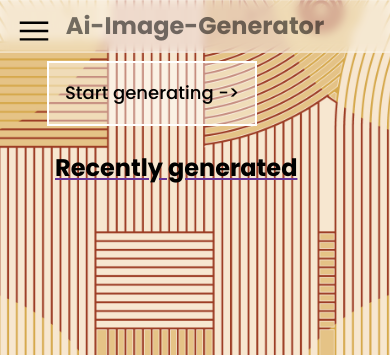
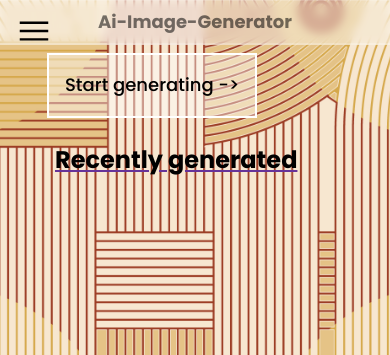
Before and after one commit to Hrushikesh-Reddy/Ai-Image-Generator, a Node server app: page / in a window 390 px wide. Shown: the top 355 px of the page. Run offline with Node 20, Linux system fonts and the light colour scheme; some libraries are stand-ins or nearby versions.

Commit message:
minor fixes

```diff
--- a/public/css/genpage.css
+++ b/public/css/genpage.css
@@ -61,7 +61,7 @@
         margin:0;
         padding:0;
         color:rgba(0, 0, 0, 0.534);
-        font-size: large;
+
     }
 
     .navm{
--- a/public/css/home.css
+++ b/public/css/home.css
@@ -77,6 +77,7 @@ transition:all 500ms;
         margin:0;
         padding:0;
         color:rgba(0, 0, 0, 0.534);
+        font-size: large;
     }
 
     .navm{
```
